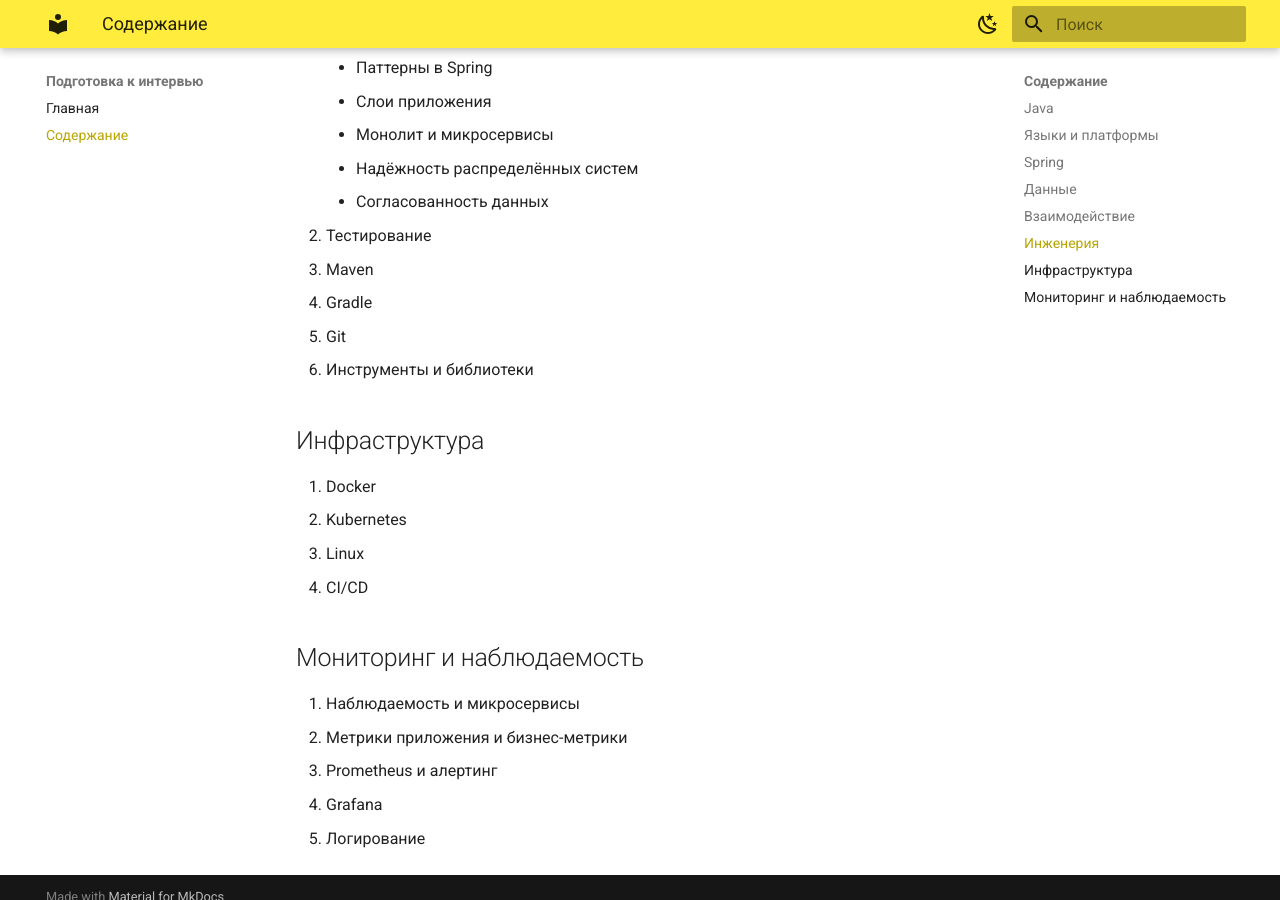
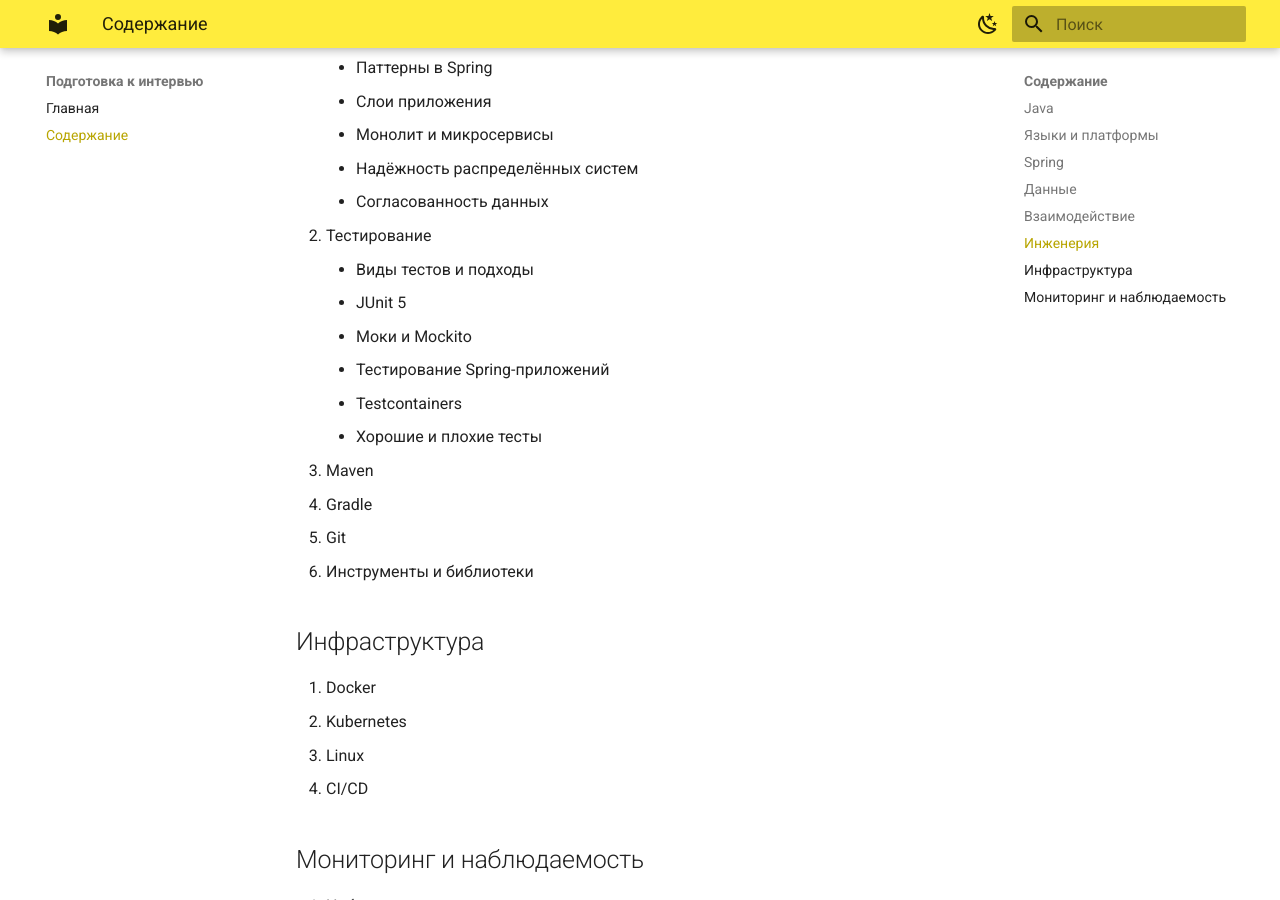
Before and after one commit to artem961/java-backend-notes, an MkDocs documentation site: the page built from docs/contents.md, in a window 1280 px wide and 900 px high, scrolled down 6340 px. Built offline with MkDocs 1.6.1 and Material for MkDocs 9.7.7, drawn with Linux system fonts in a browser that asks for light colours.

Commit message:
Определить состав раздела Тестирование
Шесть тем: виды тестов, JUnit, Mockito, тесты Spring, Testcontainers
и критерии качества тестов.

```diff
--- a/docs/contents.md
+++ b/docs/contents.md
@@ -194,6 +194,12 @@
     - Надёжность распределённых систем
     - Согласованность данных
 33. Тестирование
+    - Виды тестов и подходы
+    - JUnit 5
+    - Моки и Mockito
+    - Тестирование Spring-приложений
+    - Testcontainers
+    - Хорошие и плохие тесты
 34. Maven
 35. Gradle
 36. Git
```
